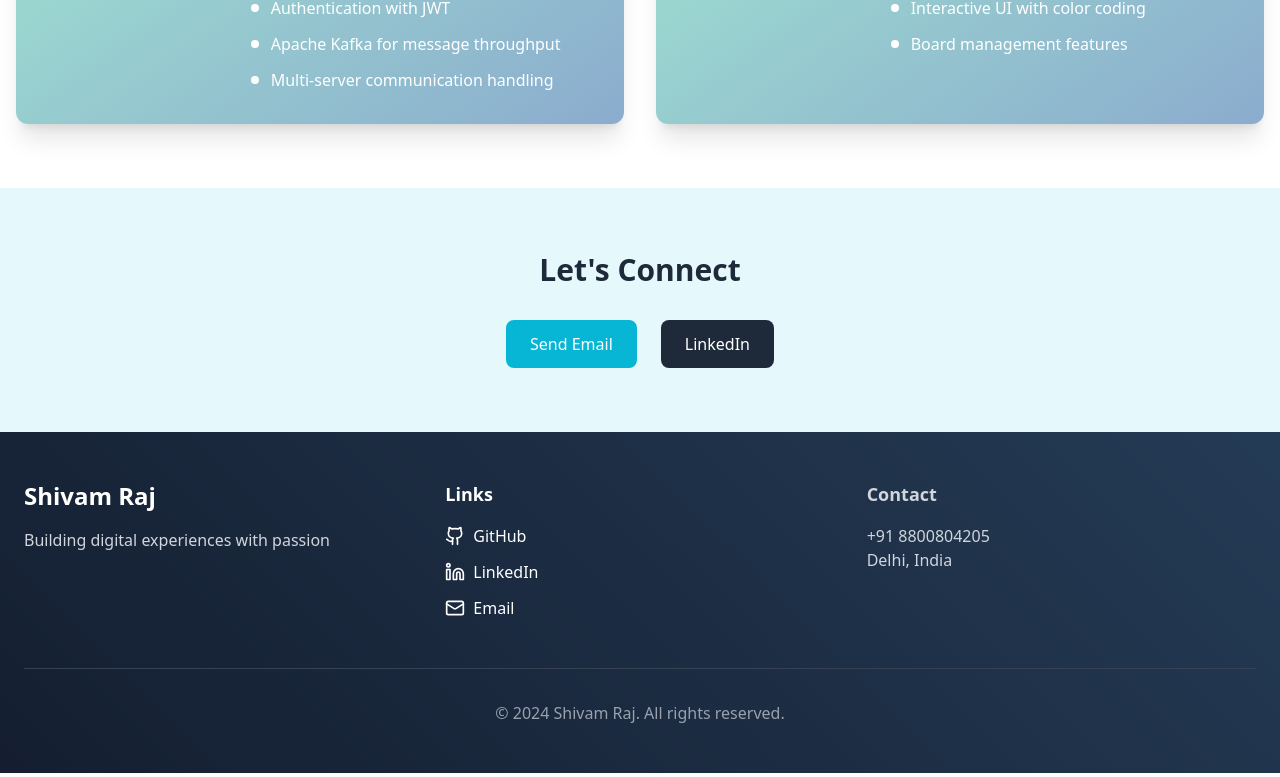
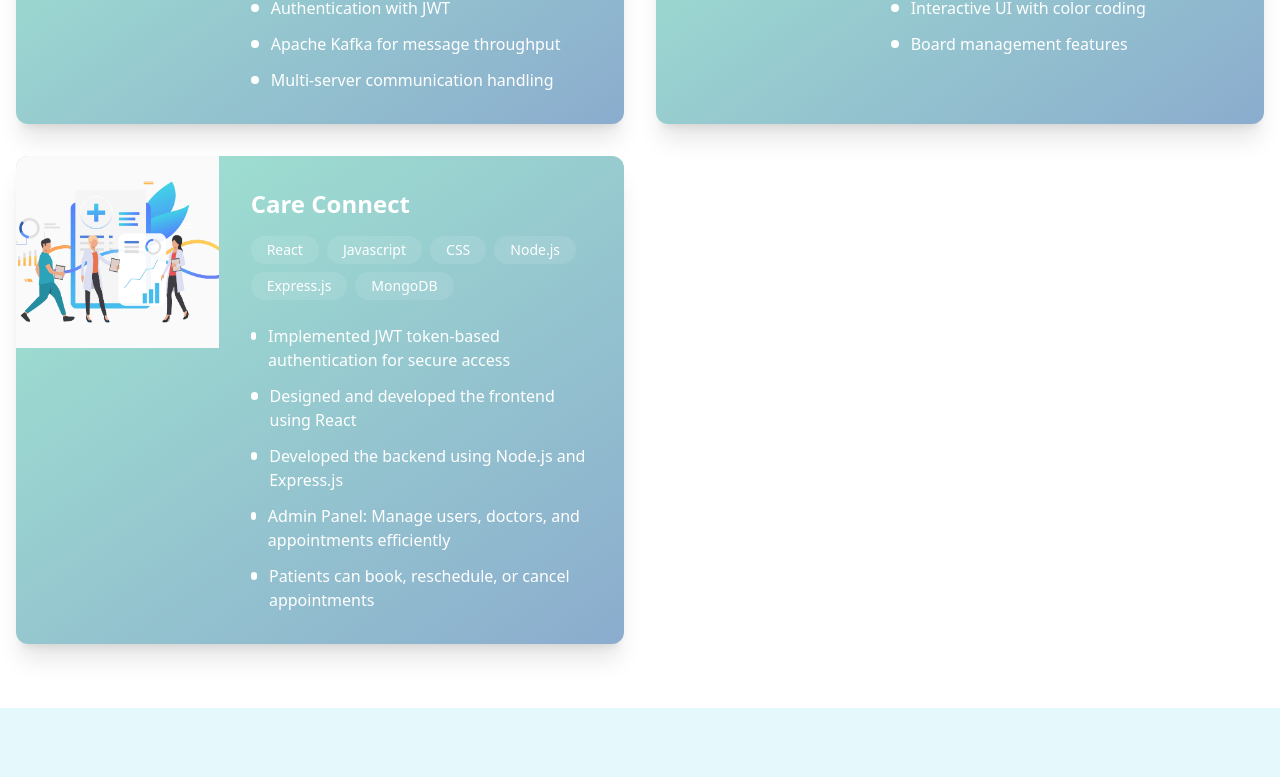
Before and after one commit to Mtank10/shivam-portfolio, a Next.js app: page / in a window 1280 px wide. Shown: the part 1996-2773 px from the top of the page. Built offline with nearby package versions, Linux system fonts and the light colour scheme.

Commit message:
add resume link

```diff
--- a/data/resume.ts
+++ b/data/resume.ts
@@ -1,5 +1,6 @@
 import chat from '../public/assets/chat.jpg'
 import kanban from '../public/assets/kanban.jpg'
+import care from '../public/assets/care.jpg'
 export const PROFILE = {
     name: "Shivam Raj",
   summary: "Hardworking and passionate software developer with strong organizational skills eager to secure software developer position. Ready to help team achieve company goals.",
@@ -59,6 +60,19 @@ export const EXPERIENCE = [
       ],
       githubUrl: "https://kanban-board-eta-ten.vercel.app/",
       image:kanban
+    },
+    {
+      title:"Care Connect",
+      tech:["React","Javascript","CSS","Node.js","Express.js","MongoDB"],
+      points:[
+        "Implemented JWT token-based authentication for secure access",
+        "Designed and developed the frontend using React",
+        "Developed the backend using Node.js and Express.js",
+        "Admin Panel: Manage users, doctors, and appointments efficiently",
+        "Patients can book, reschedule, or cancel appointments"
+      ],
+      githubUrl:"https://care-connect-rust.vercel.app/",
+      image:care
     }
   ];
 
```
Also changed, not shown: public/assets/care.jpg (added).
